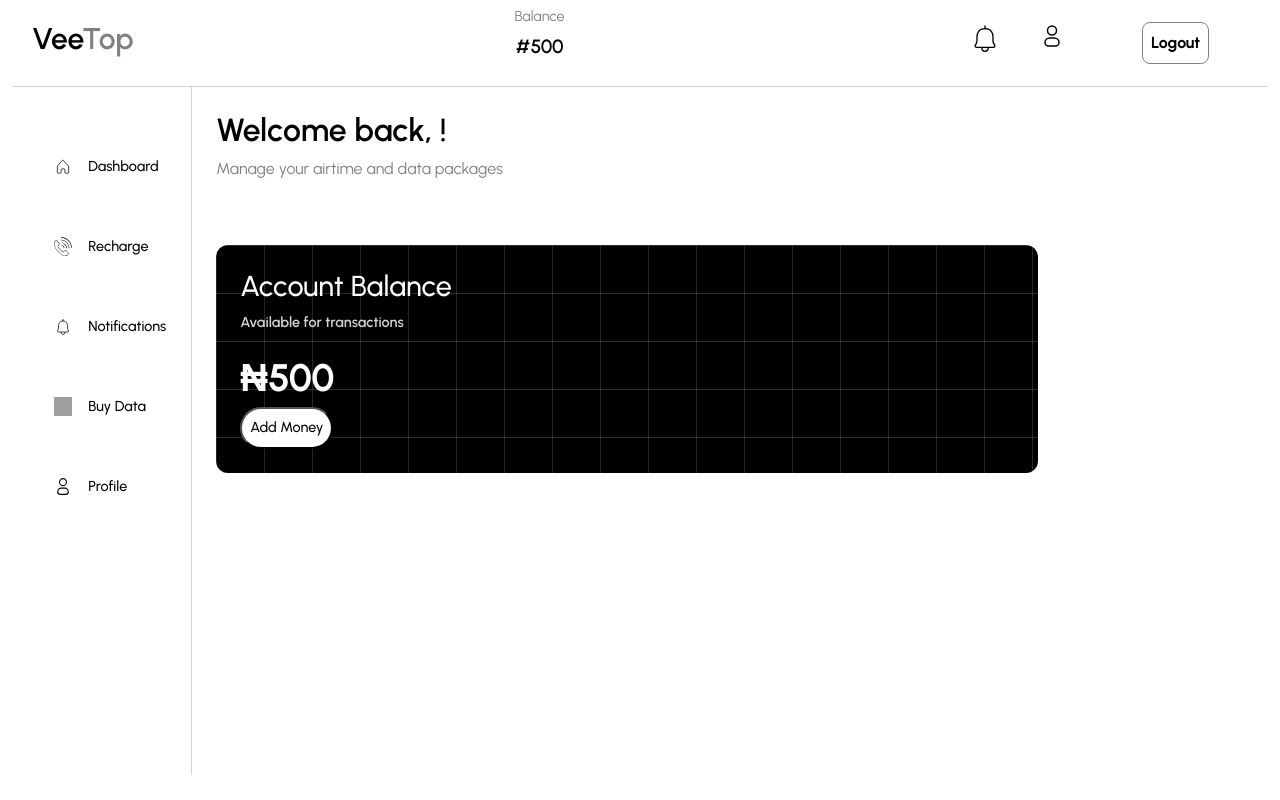
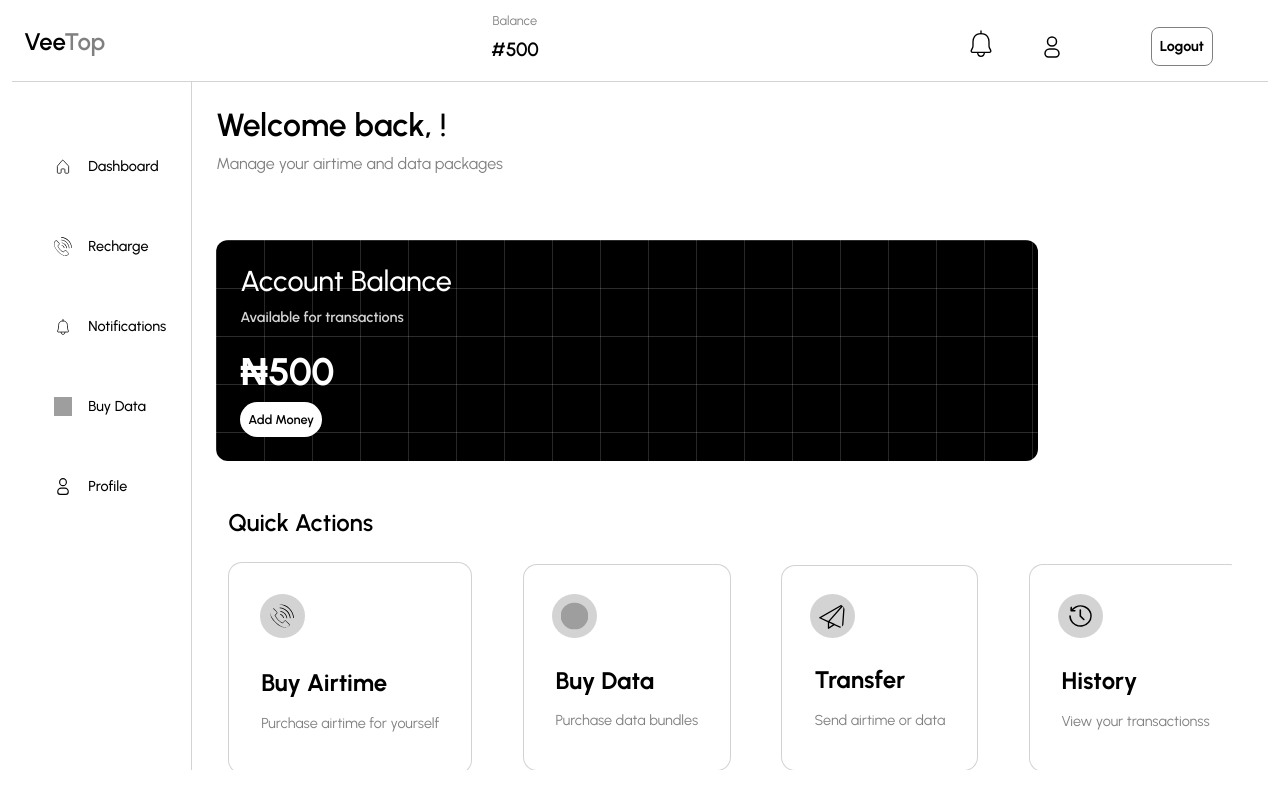
Before and after one commit to coolerputt01/Veetop, a Vue app in the folder frontend/: page /dashboard in a window 1280 px wide. Built offline with nearby package versions, Linux system fonts and the light colour scheme; grey boxes are pictures that could not be loaded; what vue-toast-notification would draw is missing.

Commit message:
I made alot of progress with ther dashboard

```diff
--- /dev/null
+++ b/frontend/src/components/ActionCard.vue
@@ -0,0 +1,36 @@
+<script setup lang="ts">
+import { ref } from 'vue';
+import type { Ref } from 'vue';
+
+
+const props = defineProps<{
+  icon: string,
+  head:string,
+  desc:string,
+  route: string,
+}>();
+
+</script>
+
+<template>
+    <div class="card p-3" style="border-radius: 14px;transition: all 0.3s;flex: 0 0 auto;">
+      <div style="width: 100%; margin: 7%;">
+        <img :src="icon" alt="Action Card VeerTop icon" style="width: 2.8em;height: 2.8em;background-color: lightgrey;border-radius: 50%;padding: 5%;box-sizing: border-box;">
+      </div>
+      <div class="card-body" style="line-height: 35px;">
+        <h1 class="card-title" style="font-size: 1.5em;font-weight: 700;text-align: left;"> {{ head }}</h1>
+        <p class="card-text" style="font-size: 0.9em;color: grey !important;font-weight: 400;text-align: left;">{{ desc }}</p>
+      </div>
+    </div>
+</template>
+
+<style scoped>
+* {
+    color: #000 !important;
+}
+.card:hover {
+  cursor: pointer;
+  transform: translateY(5%);
+  box-shadow: 5px 5px 21px 0px rgba(0,0,0,0.25);
+}
+</style>
--- a/frontend/src/components/NavBar.vue
+++ b/frontend/src/components/NavBar.vue
@@ -154,7 +154,7 @@ img {
 li:hover {
   transform: translateY(-5%);
   cursor: pointer;
-  background-color: rgb(68, 68, 68) !important;
+  background-color: rgb(117, 117, 117) !important;
   border-radius: 14px;
   z-index: 100;
   span {
--- a/frontend/src/components/TransactionCard.vue
+++ b/frontend/src/components/TransactionCard.vue
@@ -1,50 +1,19 @@
-<script setup lang="ts">
-import { ref } from 'vue';
-import type { Ref } from 'vue';
-
-import successfulImg from '@/assets/up.svg';
-import failImg from '@/assets/bottom.svg';
-
-const props = defineProps<{
-  vtuPlan:string,
-  dateTime:string,
-  succesful:boolean,
-  amount: string,
-}>();
-
-const imgSrc = props.succesful? successfulImg : failImg
-
-// const dateNow = ref(new Date().toLocaleString('en-GB', {
-//     dateStyle: 'medium',
-//     timeStyle: 'short'
-// }));
-</script>
-
 <template>
-    <li style="width: 100%; display: flex; justify-content: space-around; align-items: center;gap: 3em; padding: 1.5em 0; border-bottom: 1px solid lightgrey;">
-    <!-- Left section -->
-    <div style="display: flex; align-items: center; gap: 1em;">
-      <img
-        :src="imgSrc"
-        alt="Transaction Icon"
-        style="width: 2.6em; height: 2.6em; object-fit: cover;"
-      />
-      <div style="line-height: 1.2;">
-        <h2 style="font-weight: 600; font-size: 1.2em; margin: 0;"> {{ vtuPlan }}</h2>
-        <p style="font-size: 0.9em; margin: 0;">{{ dateTime }}</p>
-      </div>
-    </div>
-
-    <!-- Right section -->
-    <div style="text-align: right; line-height: 1.2;">
-      <p style="font-weight: 900; background-color: lightgrey; padding: 5px 10px; margin: 0;">${{ amount }}</p>
-      <p style="font-size: 0.9em; margin: 0;text-align: center;">{{ succesful ? "Succesful": "Fail"}}</p>
-    </div>
-  </li>
+    <li class="list-group-item" style="display: flex;justify-content: space-between;align-items: center;flex-direction: row;">
+        <span>
+            <h4 style="font-size: 1.2em;font-weight: 600;">Airtime Purchase</h4>
+            <div style="display: flex;justify-content: flex-start;align-items: center;">
+                <p style="color: grey;font-size: 0.8em;text-align: left;">08012345678<pre style="font-size: 0.73em;color: grey;"> • </pre></p>  <p style="color: grey;font-size: 0.8em;text-align: left;">5/19/2025</p>
+            </div>
+        </span>
+        <span style="display: flex;justify-content: flex-start;align-items: center;flex-direction: column;">
+            <p style="color: #000;font-weight: 650;font-size: 1.2em;">&#8358;1000</p>
+            <span class="p-2" style="background-color: lightgreen;color: green;width: 100%;text-align: center;border-radius: 50px;font-size: 0.8em;font-weight: 500;">completed</span>
+        </span>
+    </li>
 </template>
-
 <style scoped>
-* {
+.list-group-item  > *{
     color: #000 !important;
 }
 </style>
--- a/frontend/src/views/DashboardView.vue
+++ b/frontend/src/views/DashboardView.vue
@@ -9,12 +9,18 @@ import { auth, firestore } from '@/scripts/firebase';
 import axios from 'axios';
 
 import NavBar from '@/components/NavBar.vue';
+import TransactionCard from '@/components/TransactionCard.vue'
 
 import walletClosed from '@/assets/wallet-eye-closed.svg';
 import wallet from '@/assets/wallet-eye.svg';
 import menuIcon from '@/assets/menub.svg';
 
-import TransactionCard from '@/components/TransactionCard.vue';
+import ActionCard from '@/components/ActionCard.vue';
+import call from '@/assets/airtime.svg';
+import data from '@/assets/data.svg';
+import transfer from '@/assets/transfer.svg';
+import history from '@/assets/history.svg';
+
 const walletShow : Ref<boolean> = ref(true);
 
 const router = useRouter();
@@ -63,9 +69,9 @@ onBeforeMount(() => {
 <template>
     <main class="container-fluid">
        <section>
-            <nav class="navbar navbar-expand-lg p-2" style="border-bottom: 0.1px solid lightgrey;">
+            <nav class="navbar navbar-expand-lg" style="border-bottom: 0.1px solid lightgrey;padding: 0;padding-top: 1%;">
                 <div class="container-fluid" style="display: flex;justify-content: space-between;align-items: center;">
-                    <a href="#" class="navbar-brand"><h1 class="h5 display-1" style="font-weight: 600;color:grey;font-size: 1.5em;"><span style="color: #000">Vee</span>Top</h1></a>
+                    <a href="#" class="navbar-brand"><h1 class="h5 display-1" style="font-weight: 600;color:grey;font-size: 1.2em;"><span style="color: #000">Vee</span>Top</h1></a>
                     <button class="navbar-toggler" type="button" data-bs-toggle="collapse" data-bs-target="#navbarSupportedContent" style="border: none;outline: none;" aria-controls="navbarSupportedContent" aria-expanded="false" aria-label="Toggle navigation">
                         <img v-lazy="menuIcon" alt="VeeTop Menu icon" style="height: 1.2em;height: 1.2em;">
                     </button>
@@ -73,7 +79,7 @@ onBeforeMount(() => {
                         <ul class="navbar-nav">
                             <li class="nav-item">
                                 <div >
-                                    <h3 style="color: grey;font-weight: 400;text-align: center;font-size: 0.9em;" :style="{textAlign: !checkSize ?'left':'center',marginLeft: !checkSize ? '10%':'0'}">Balance</h3>
+                                    <h3 style="color: grey;font-weight: 400;text-align: center;font-size: 0.8em;" :style="{textAlign: !checkSize ?'left':'center',marginLeft: !checkSize ? '10%':'0'}">Balance</h3>
                                     <p style="color: #000;font-weight: 600;text-align: center;font-size: 1.2em;" :style="{textAlign: !checkSize ?'left':'center',marginLeft: !checkSize ? '10%':'0'}">#500</p>
                                 </div>
                             </li>
@@ -96,13 +102,13 @@ onBeforeMount(() => {
                                             <img v-lazy="'/src/assets/profile.svg'" alt="VeeTop profile icon" style="width: 1.5em;height: 1.5em;">
                                         </div>
                                         <div style="display: flex;justify-content: center;align-items: center;text-align: left;">
-                                            <p style="color: #000;font-weight: 600;">{{ username }}</p>
+                                            <span style="color: #000;font-weight: 600;">{{ username }}</span>
                                         </div>
                                     </span>
                                     <p v-else style="font-weight: 600;color: #000;"> Profile</p>
                                 </div>
                                 <div>
-                                    <button class="p-2" style="border: 1px solid grey;color: #000;background-color: transparent;border-radius: 8px;font-weight: 700;">Logout</button>
+                                    <button class="p-2" style="border: 1px solid grey;color: #000;background-color: transparent;border-radius: 8px;font-weight: 700;font-size: 0.9em;">Logout</button>
                                 </div>
                             </li>
                         </ul>
@@ -110,7 +116,7 @@ onBeforeMount(() => {
                 </div>
             </nav>
             <NavBar />
-            <section class="p-4" style="display: flex;justify-content: flex-start;align-items: center;flex-direction: column; color: #000;overflow-x: hidden;height: 86vh;" :style="{marginLeft: checkSize ? '14vw' :'none',borderLeft: checkSize ? '1px solid lightgray': 'none' }">
+            <section class="main p-4" style="display: flex;justify-content: flex-start;align-items: center;flex-direction: column;color: #000;overflow-x: hidden;overflow-y: scroll;height: 86vh;scroll-behavior: smooth;" :style="{marginLeft: checkSize ? '14vw' :'none',borderLeft: checkSize ? '1px solid lightgray': 'none' }">
                 <div style="width: 100%;">
                     <h2 style="color: #000;text-align: left;font-weight:600;">Welcome back, {{ username }}!</h2>
                     <p style="color: grey;text-align: left;">Manage your airtime and data packages</p>
@@ -124,11 +130,37 @@ onBeforeMount(() => {
                         <span style="display: flex;justify-content: flex-start;align-items: center;width: 100%;flex-direction: column;">
                             <span style="font-weight: 700;font-size: 2.4em;width: 100%;">&#8358;500</span>
                             <div style="width: 100%;">
-                                <button class="p-2" style="background-color: #fff;border-radius: 50px;color: #000;font-size: 0.9em;font-weight: 500;">Add Money</button>
+                                <button class="p-2" style="background-color: #fff;border-radius: 50px;color: #000;font-size: 0.8em;font-weight: 550;transition: all 0.3s;outline: none;border: none;">Add Money</button>
                             </div>
                         </span>
                     </div>
                 </div>
+                <section class="container mt-5">
+                    <div>
+                        <h3 style="color: #000;font-size: 1.5em;font-weight: 600;">Quick Actions</h3>
+                    </div>
+                    <div class=" card-g mt-4" style="display: flex;justify-content: flex-start;gap: 5%;padding-bottom: 20px;align-items: center;width:100%;overflow-x: scroll;overflow-y: hidden;">
+                        <ActionCard head="Buy Airtime" desc="Purchase airtime for yourself" route="/airtime" :icon="call"/>
+                        <ActionCard head="Buy Data" desc="Purchase data bundles" route="/data" :icon="data"/>
+                        <ActionCard head="Transfer" desc="Send airtime or data" route="/transfer" :icon="transfer"/>
+                        <ActionCard head="History" desc="View your transactionss" route="/history" :icon="history"/>
+                    </div>
+                </section>
+                <section class="container mt-4">
+                    <div>
+                        <h3 style="color: #000;font-size: 1.5em;font-weight: 600;">Recent Transactions</h3>
+                        <div class="mt-5">
+                            <ul class="list-group">
+                                <TransactionCard />
+                                <TransactionCard />
+                                <TransactionCard />
+                                <TransactionCard />
+                                <TransactionCard />
+                                <TransactionCard />
+                            </ul>
+                        </div>
+                    </div>
+                </section>
             </section>
        </section>
     </main>
@@ -160,17 +192,31 @@ button:hover {
     cursor: pointer;
 }
 
-.table::-webkit-scrollbar {
+.card-g::-webkit-scrollbar {
+    height: 5px;
+}
+
+.card-g::-webkit-scrollbar-track {
+    background: transparent; /* Light gray track */
+    border-radius: 8px;
+}
+
+.card-g::-webkit-scrollbar-thumb {
+    background-color: #000; /* Customize to match your theme */
+    border-radius: 8px;
+}
+
+.main::-webkit-scrollbar {
     height: 3px;
     width: 8px;
 }
 
-.table::-webkit-scrollbar-track {
+.main::-webkit-scrollbar-track {
     background: transparent; /* Light gray track */
     border-radius: 8px;
 }
 
-.table::-webkit-scrollbar-thumb {
+.main::-webkit-scrollbar-thumb {
     background-color: #000; /* Customize to match your theme */
     border-radius: 8px;
     cursor: pointer;
```
Also changed, not shown: frontend/help.txt, frontend/src/assets/history.svg (added), frontend/src/assets/transfer.svg (added).
